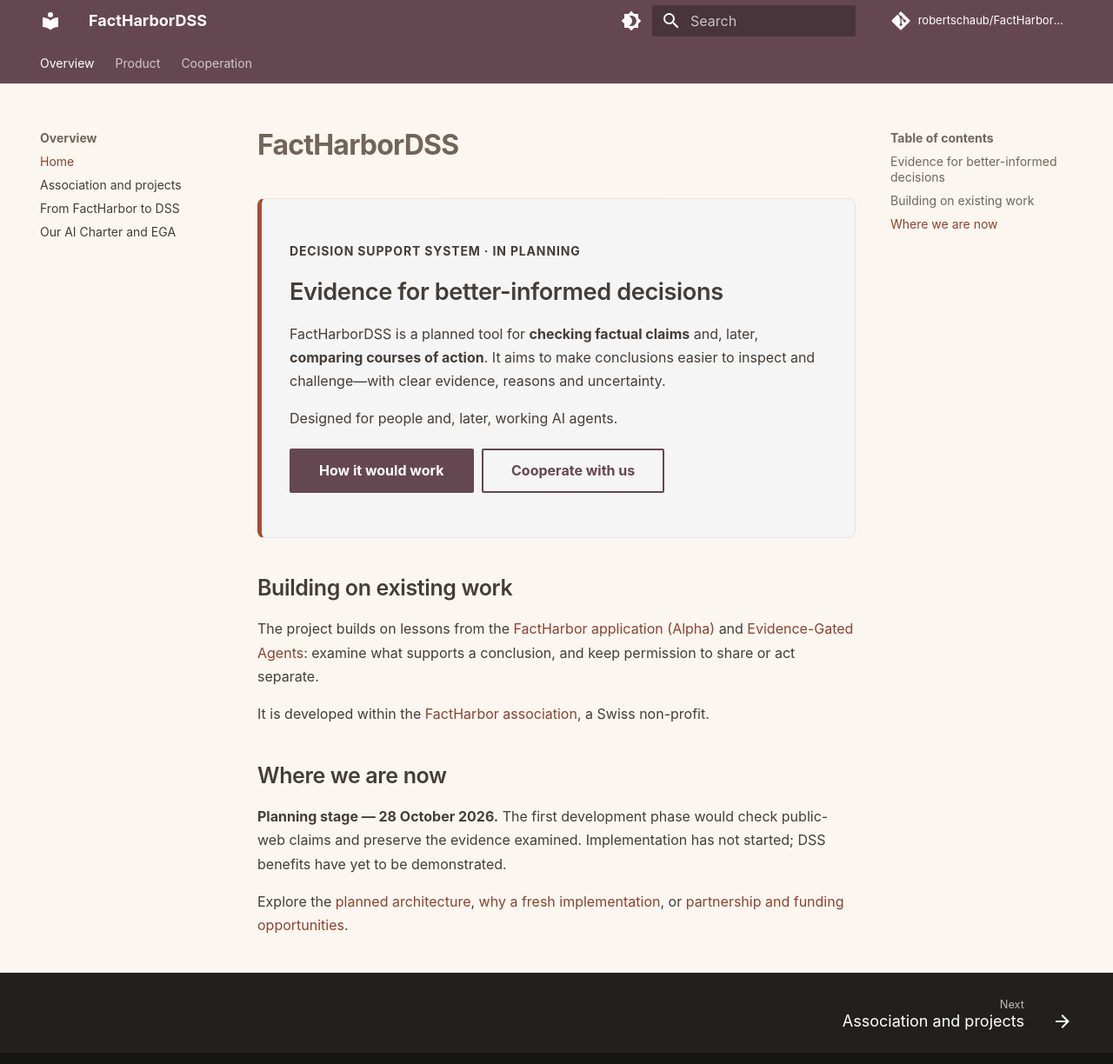
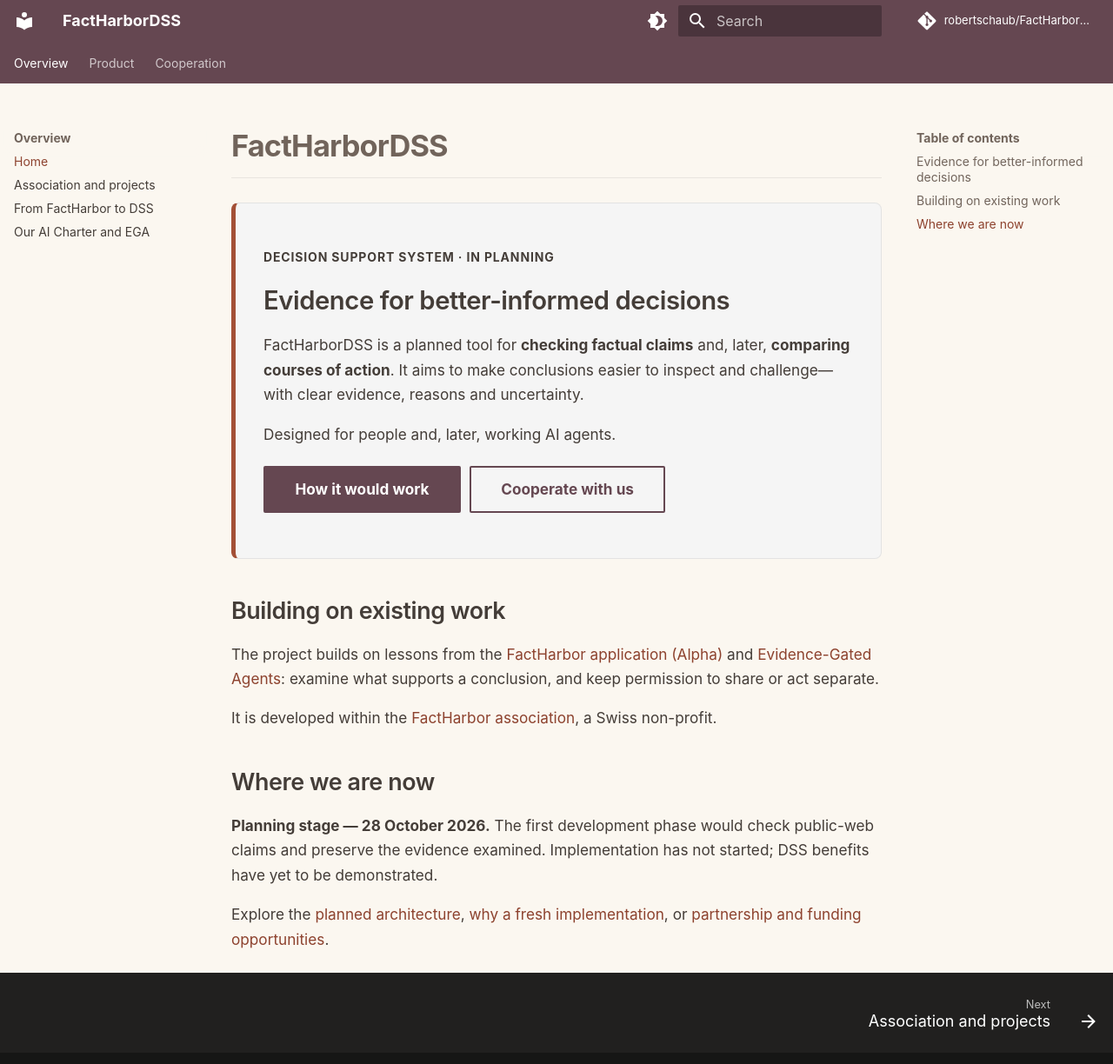
Before and after one commit to robertschaub/FactHarborDSS, an MkDocs documentation site: the page built from docs/index.md, in a window 1280 px wide and 1235 px high. Shown: the top 1224 px of the window at 87% size. Built offline with MkDocs 1.6.1 and Material for MkDocs 9.7.7, drawn with Linux system fonts in a browser that asks for light colours; comment, search, counter and statistics services are not loaded.

Commit message:
docs: align reading layout and spacing with FactHarbor

```diff
--- a/docs/assets/stylesheets/extra.css
+++ b/docs/assets/stylesheets/extra.css
@@ -16,11 +16,21 @@
   --md-accent-bg-color: #2b2125;
   --md-typeset-a-color: #e8af8f;
 }
-.md-typeset { line-height: 1.7; }
-.md-typeset h1 { font-weight: 650; letter-spacing: -.025em; }
-.md-typeset h2 { font-weight: 600; letter-spacing: -.015em; }
+.md-grid { max-width: none; }
+.md-typeset { font-size: .86rem; line-height: 1.65; }
+.md-typeset h1 {
+  font-weight: 700;
+  letter-spacing: -.025em;
+  border-bottom: 1px solid var(--md-default-fg-color--lightest);
+  padding-bottom: .4em;
+  margin-bottom: .8em;
+}
+.md-typeset h2 { font-weight: 600; letter-spacing: -.015em; margin-top: 1.5em; }
 .md-typeset img { border-radius: .3rem; }
+.md-typeset table:not([class]) { font-size: .78rem; }
 .md-typeset table:not([class]) td { vertical-align: top; }
+.md-typeset a { overflow-wrap: anywhere; }
+.md-typeset pre { overflow: auto; }
 .dss-intro {
   padding: 1.5rem 1.6rem;
   margin: 0 0 1.4rem;
@@ -35,6 +45,7 @@
 .md-typeset .grid.cards > ul > li { border-radius: .4rem; padding: 1rem; }
 .md-typeset .admonition { font-size: .76rem; }
 @media (max-width: 600px) {
+  .md-typeset h1 { font-size: 1.5em; }
   .dss-intro { padding: 1rem; }
   .dss-intro h2 { font-size: 1.35em; }
 }
```
